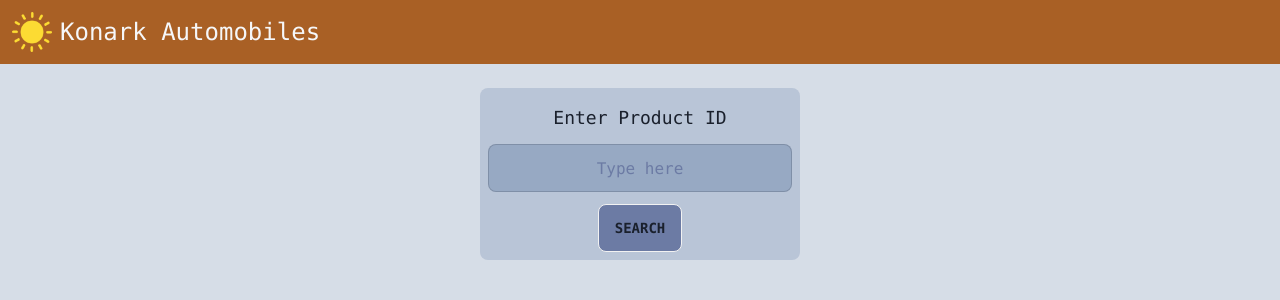
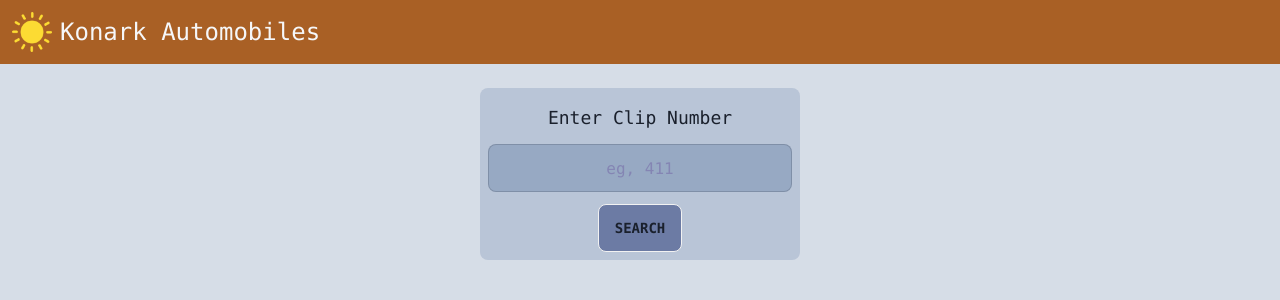
Before and after one commit to hokageCV/konark-automobiles, a Next.js app: page / in a window 1280 px wide. Shown: the top 300 px of the page. Built offline with nearby package versions, Linux system fonts and the light colour scheme.

Commit message:
refactor: change ID format

```diff
--- a/src/components/SearchBox.tsx
+++ b/src/components/SearchBox.tsx
@@ -20,12 +20,14 @@ export default function SearchBox() {
         if (validateErr) {
             setIsError(true);
             setErrorMessage(validateErr);
+            setId("");
             return;
         }
 
         try {
             setIsLoading(true);
-            const response = await axios.get(`api/sheet?productId=${id.toUpperCase()}`);
+            const productId = `SI ${id.toUpperCase()}`;
+            const response = await axios.get(`api/sheet?productId=${productId}`);
 
             setId("");
             setIsLoading(false);
@@ -59,12 +61,12 @@ export default function SearchBox() {
         <>
             <div className="form-control bg-searchBG w-full max-w-xs items-center p-2 rounded-lg">
                 <label className="label">
-                    <span className="label-text text-lg text-searchText">Enter Product ID</span>
+                    <span className="label-text text-lg text-searchText">Enter Clip Number</span>
                 </label>
                 <input
                     type="text"
-                    placeholder="Type here"
-                    className="input input-bordered text-center text-inputText w-full max-w-xs bg-inputBG m-1 placeholder-btnBG"
+                    placeholder="eg, 411"
+                    className="input input-bordered text-center text-inputText w-full max-w-xs bg-inputBG m-1 placeholder-placeholderText"
                     value={id}
                     onChange={(e) => setId(e.target.value)}
                 />
--- a/src/helpers/inputValidate.ts
+++ b/src/helpers/inputValidate.ts
@@ -3,7 +3,7 @@ import { z } from "zod";
 const idSchema = z
     .string()
     .nonempty({ message: "Please Enter ID " })
-    .refine((value) => /^si \d{3,5}$/i.test(value), {
+    .refine((value) => /^\d{3,4}[a-zA-Z]?$/.test(value), {
         message: "Incorrect ID format ",
     });
 
--- a/tailwind.config.js
+++ b/tailwind.config.js
@@ -28,6 +28,7 @@ module.exports = {
 
                 inputBG: "#97A9C3",
                 inputText: "#1a202c",
+                placeholderText: "#8485b3",
                 btnBG: "#6C7BA4",
                 btnText: "#1a202c",
 
```
